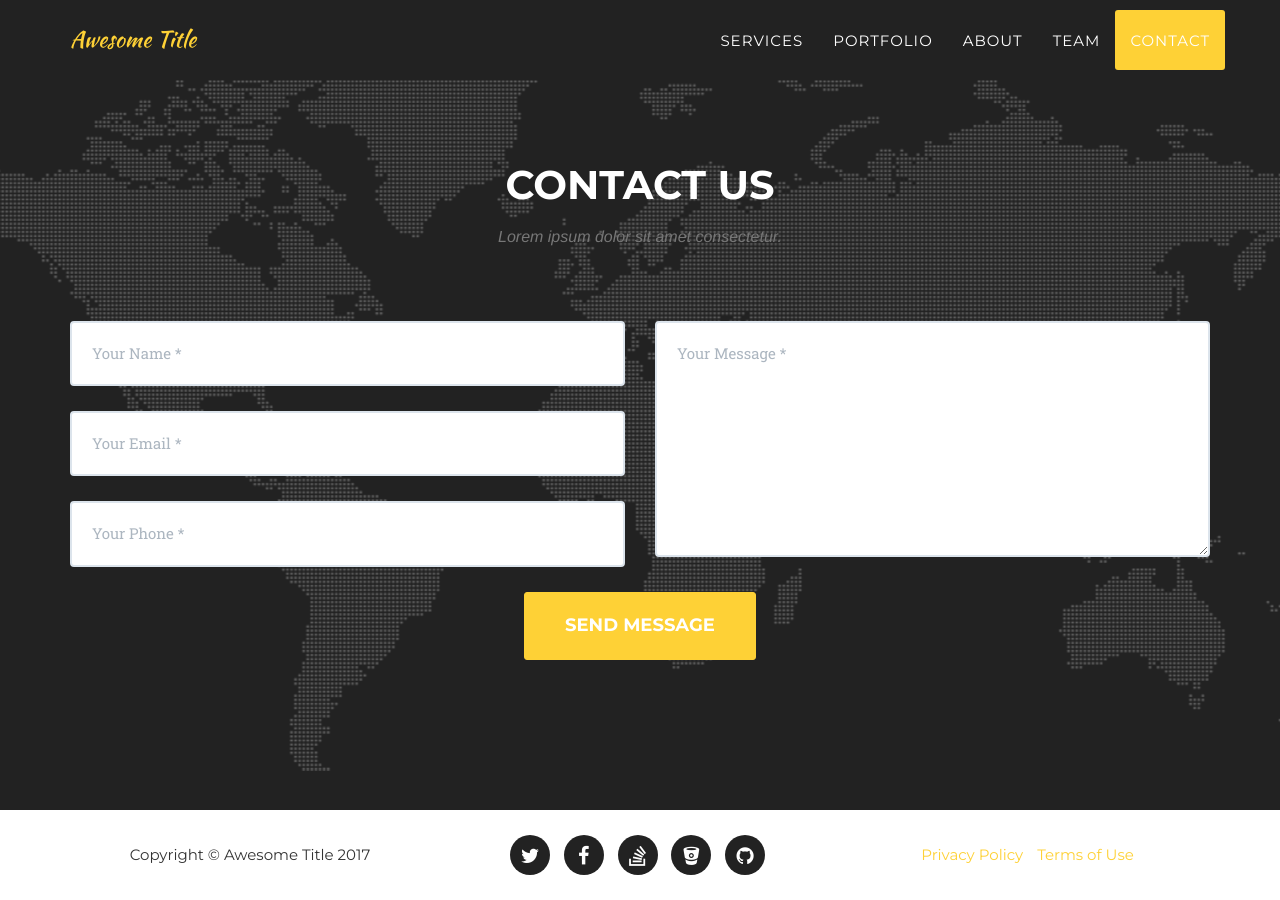
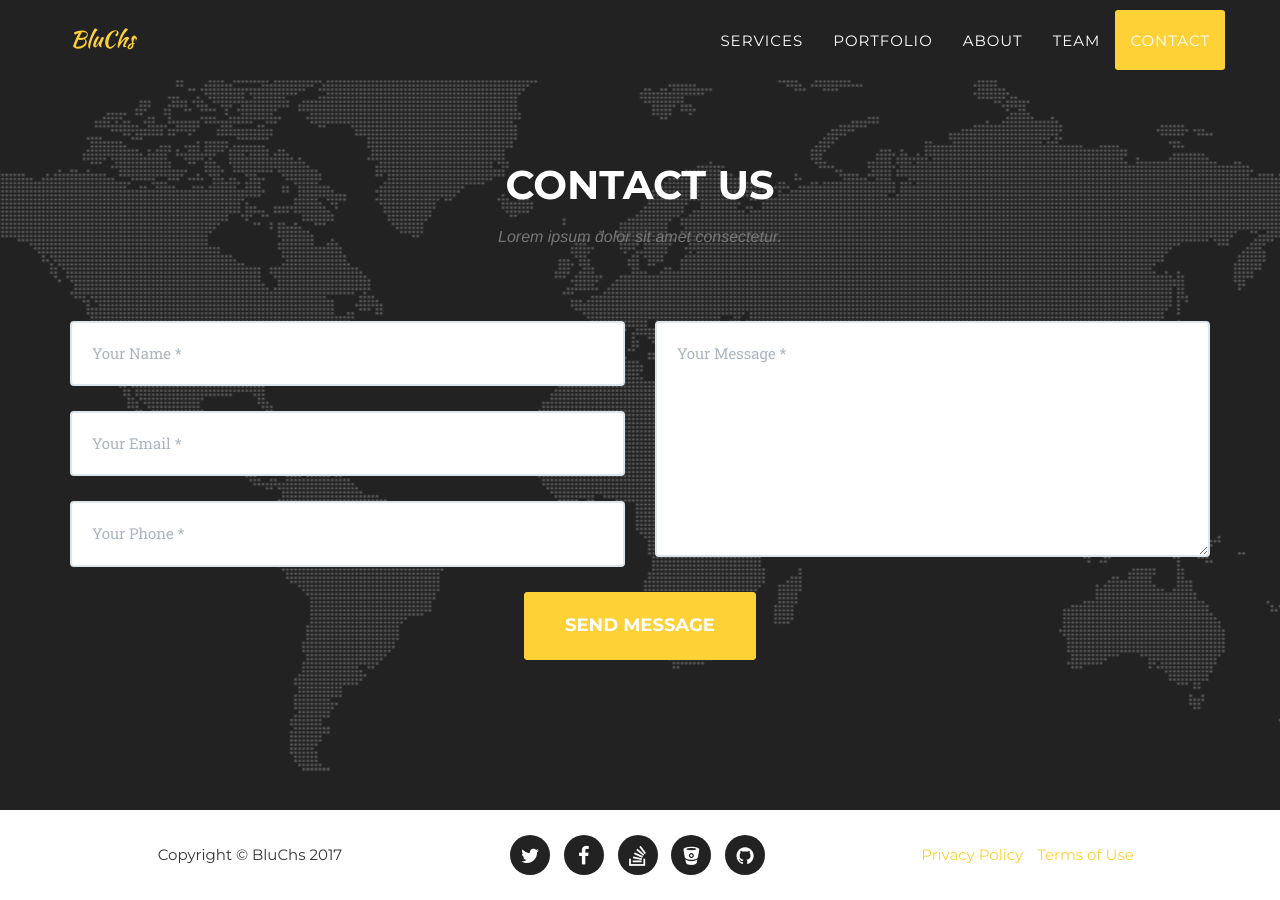
Before and after one commit to hahabafeite/hahabafeite.github.io, a Jekyll site: the page built from index.html, in a window 1280 px wide and 900 px high, scrolled down 5636 px. Built offline with Jekyll 4.4.1, drawn with Linux system fonts in a browser that asks for light colours; some web fonts are replaced.

Commit message:
Update _config.yml

```diff
--- a/_config.yml
+++ b/_config.yml
@@ -2,8 +2,8 @@ url: hahabafeite.github.io
 baseurl: /hahabafeite.github.io
 
 # Site settings
-title: Awesome Title
-email: your-email@domain.com
+title: BluChs
+email: liyun@bluchs.com
 description: "Write an awesome description for your new site here. You can edit this line in _config.yml. It will appear in your document head meta (for Google search results) and in your feed.xml site description."
 
 
```
